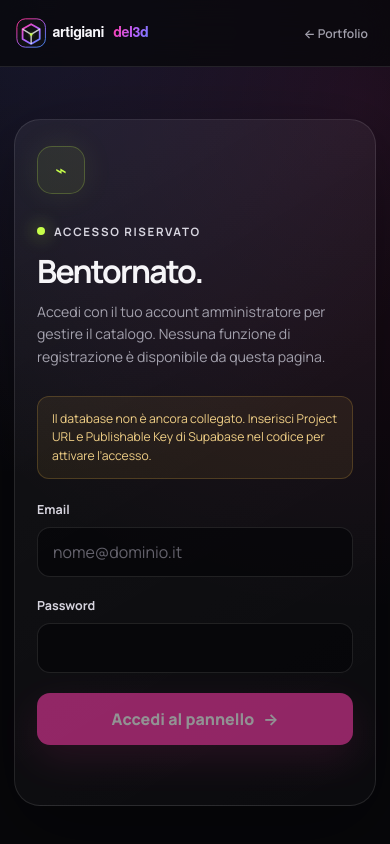
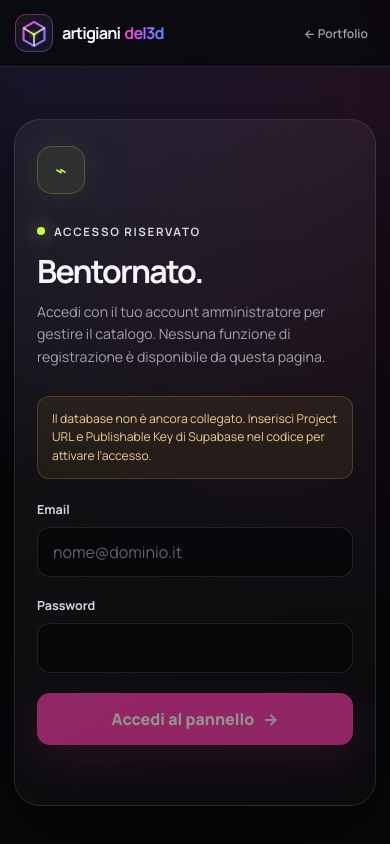
Before and after one commit to giovannifoti/sito3d, a website: page admin.html in a window 390 px wide. Drawn offline with nearby package versions, Linux system fonts and the light colour scheme.

Commit message:
Corregge spaziatura logo

```diff
--- a/admin.html
+++ b/admin.html
@@ -96,12 +96,31 @@
     .logo {
       display: inline-flex;
       align-items: center;
+      gap: 10px;
       flex: 0 0 auto;
     }
 
-    .brand-logo {
-      width: 190px;
-      height: auto;
+    .brand-mark {
+      width: 48px;
+      height: 48px;
+      flex: 0 0 auto;
+    }
+
+    .brand-wordmark {
+      display: inline-flex;
+      align-items: baseline;
+      gap: 5px;
+      font-size: 1.28rem;
+      font-weight: 700;
+      letter-spacing: -0.055em;
+      line-height: 1;
+    }
+
+    .brand-accent {
+      background: linear-gradient(100deg, var(--pink), #ad65ff 52%, var(--blue));
+      background-clip: text;
+      -webkit-background-clip: text;
+      color: transparent;
     }
 
     .back-link {
@@ -665,8 +684,18 @@
         display: none;
       }
 
-      .brand-logo {
-        width: 150px;
+      .logo {
+        gap: 8px;
+      }
+
+      .brand-mark {
+        width: 40px;
+        height: 40px;
+      }
+
+      .brand-wordmark {
+        gap: 4px;
+        font-size: 1.02rem;
       }
 
       main {
@@ -713,7 +742,10 @@
   <header class="topbar">
     <div class="container topbar-inner">
       <a class="logo" href="index.html" aria-label="artigianidel3d, home">
-        <img class="brand-logo" src="assets/logo-artigianidel3d.svg" alt="artigianidel3d">
+        <img class="brand-mark" src="assets/logo-mark.svg" alt="">
+        <span class="brand-wordmark" aria-hidden="true">
+          <span>artigiani</span><span class="brand-accent">del3d</span>
+        </span>
       </a>
       <div class="topbar-actions">
         <div class="session-tools" id="session-tools" hidden>
```
Also changed, not shown: index.html (+38 -6 lines).
